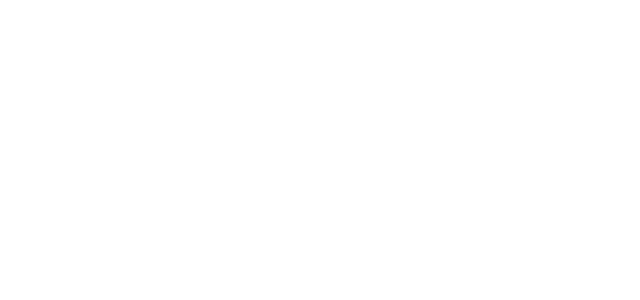
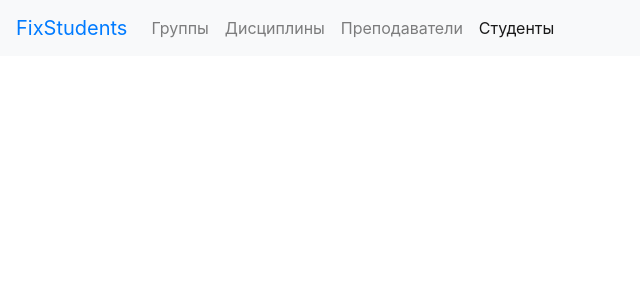
Before and after one commit to pitchycherry/fix-students, a React (Create React App) app: page /students in a window 1280 px wide. Shown: the top 300 px of the page, without its empty margins (0-640 px from the left). Built offline with nearby package versions, Linux system fonts and the light colour scheme.

Commit message:
PageStudent

```diff
--- /dev/null
+++ b/src/components/PageDiscipline.js
@@ -0,0 +1,12 @@
+import React, {Component, Fragment} from "react";
+import {Header} from "./Header";
+
+export class PageDiscipline extends Component {
+    render() {
+        return (
+            <Fragment>
+                <Header/>
+            </Fragment>
+        )
+    }
+}
--- /dev/null
+++ b/src/components/PageStudent.js
@@ -0,0 +1,12 @@
+import React, {Component, Fragment} from "react";
+import {Header} from "./Header";
+
+export class PageStudent extends Component {
+    render() {
+        return (
+            <Fragment>
+                <Header/>
+            </Fragment>
+        )
+    }
+}
--- a/src/index.js
+++ b/src/index.js
@@ -7,6 +7,8 @@
 import {MainPage} from "./components/MainPage";
 import {PageGroup} from "./components/PageGroup";
 import {PageTeacher} from "./components/PageTeacher";
+import {PageDiscipline} from "./components/PageDiscipline";
+import {PageStudent} from "./components/PageStudent";
 
 ReactDOM.render((
     <BrowserRouter>
@@ -14,7 +16,9 @@
             <Switch>
                 <Route exact path='/' component={MainPage} />
                 <Route path='/groups' component={PageGroup} />
+                <Route path='/disciplines' component={PageDiscipline} />
                 <Route path='/teachers' component={PageTeacher} />
+                <Route path='/students' component={PageStudent} />
             </Switch>
         </App>
     </BrowserRouter>
```
Also changed, not shown: src/css/tt.css (deleted), 1 other file (tests, documents, lock files or other folders).
